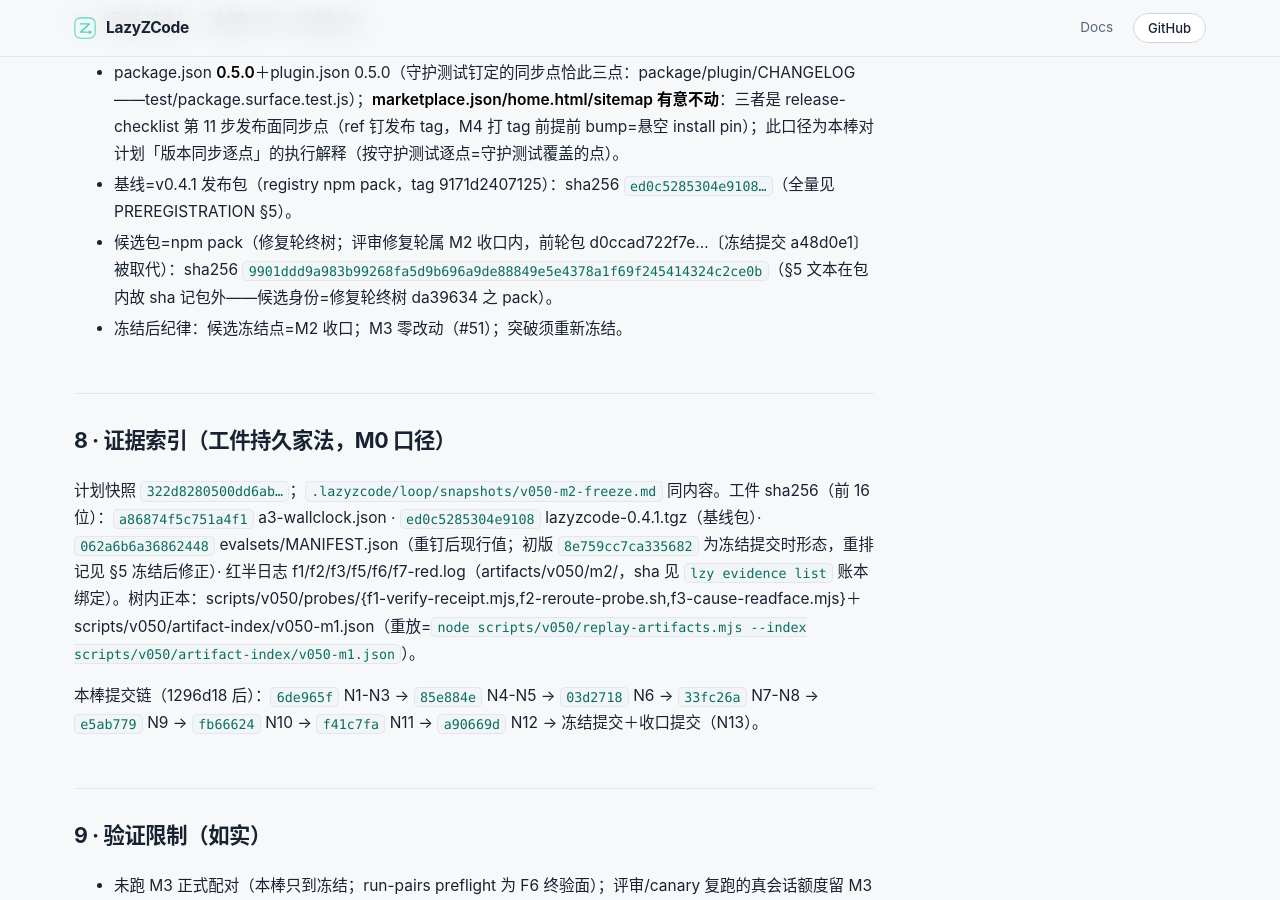
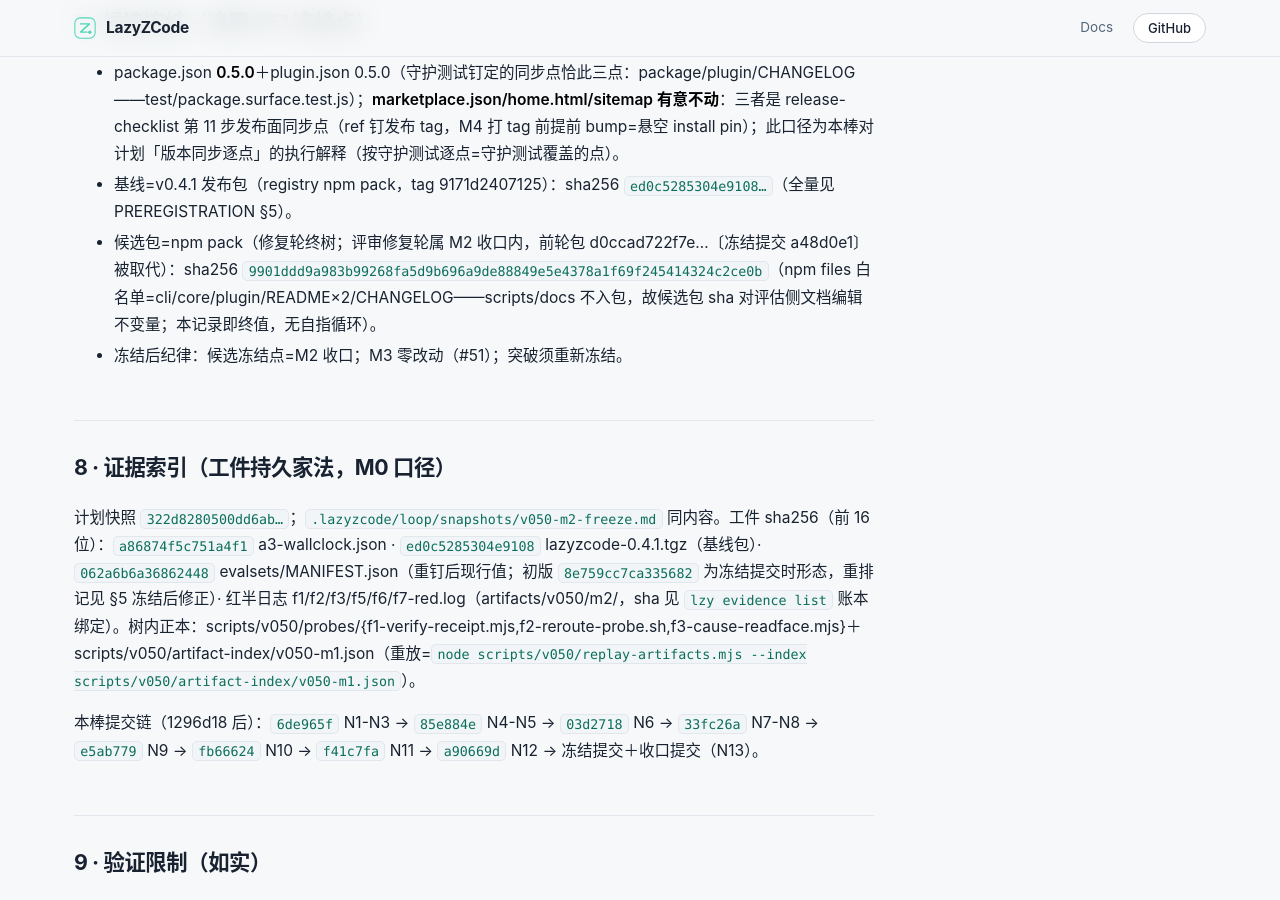
Before and after one commit to Acfufu/lazyzcode, a Jekyll site: the page built from docs/spikes/v050-m2-report.md, in a window 1280 px wide and 900 px high, scrolled down 3643 px. Built offline with Jekyll 4.4.1, drawn with Linux system fonts in a browser that asks for light colours; our own code applies the rules of GitHub Pages for plain Markdown files.

Commit message:
docs(report): M2 报告 §7 订正——pack 白名单不含 scripts/docs，候选 sha 对评估侧文档编辑不变
Goal: v050-m2-freeze#N13

```diff
--- a/docs/spikes/v050-m2-report.md
+++ b/docs/spikes/v050-m2-report.md
@@ -49,7 +49,7 @@ goal `v050-m2-freeze`（HEAVY · risk med）· 2026-10-08 · 计划快照 sha256
 
 - package.json **0.5.0**＋plugin.json 0.5.0（守护测试钉定的同步点恰此三点：package/plugin/CHANGELOG——test/package.surface.test.js）；**marketplace.json/home.html/sitemap 有意不动**：三者是 release-checklist 第 11 步发布面同步点（ref 钉发布 tag，M4 打 tag 前提前 bump=悬空 install pin）；此口径为本棒对计划「版本同步逐点」的执行解释（按守护测试逐点=守护测试覆盖的点）。
 - 基线=v0.4.1 发布包（registry npm pack，tag 9171d2407125）：sha256 `ed0c5285304e9108…`（全量见 PREREGISTRATION §5）。
-- 候选包=npm pack（修复轮终树；评审修复轮属 M2 收口内，前轮包 d0ccad722f7e…〔冻结提交 a48d0e1〕被取代）：sha256 `9901ddd9a983b99268fa5d9b696a9de88849e5e4378a1f69f245414324c2ce0b`（§5 文本在包内故 sha 记包外——候选身份=修复轮终树 da39634 之 pack）。
+- 候选包=npm pack（修复轮终树；评审修复轮属 M2 收口内，前轮包 d0ccad722f7e…〔冻结提交 a48d0e1〕被取代）：sha256 `9901ddd9a983b99268fa5d9b696a9de88849e5e4378a1f69f245414324c2ce0b`（npm files 白名单=cli/core/plugin/README×2/CHANGELOG——scripts/docs 不入包，故候选包 sha 对评估侧文档编辑不变量；本记录即终值，无自指循环）。
 - 冻结后纪律：候选冻结点=M2 收口；M3 零改动（#51）；突破须重新冻结。
 
 ## 8 · 证据索引（工件持久家法，M0 口径）
```
